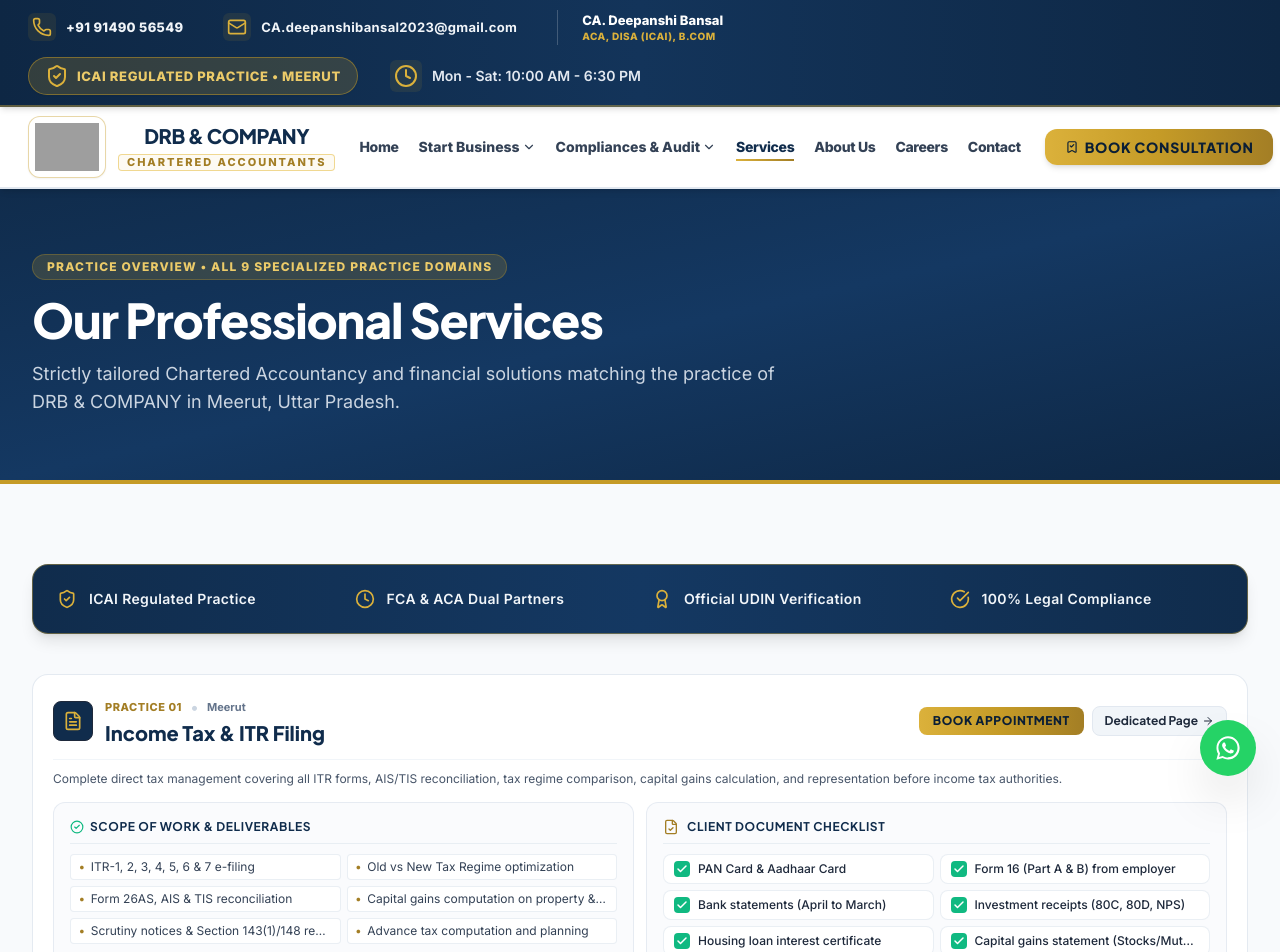
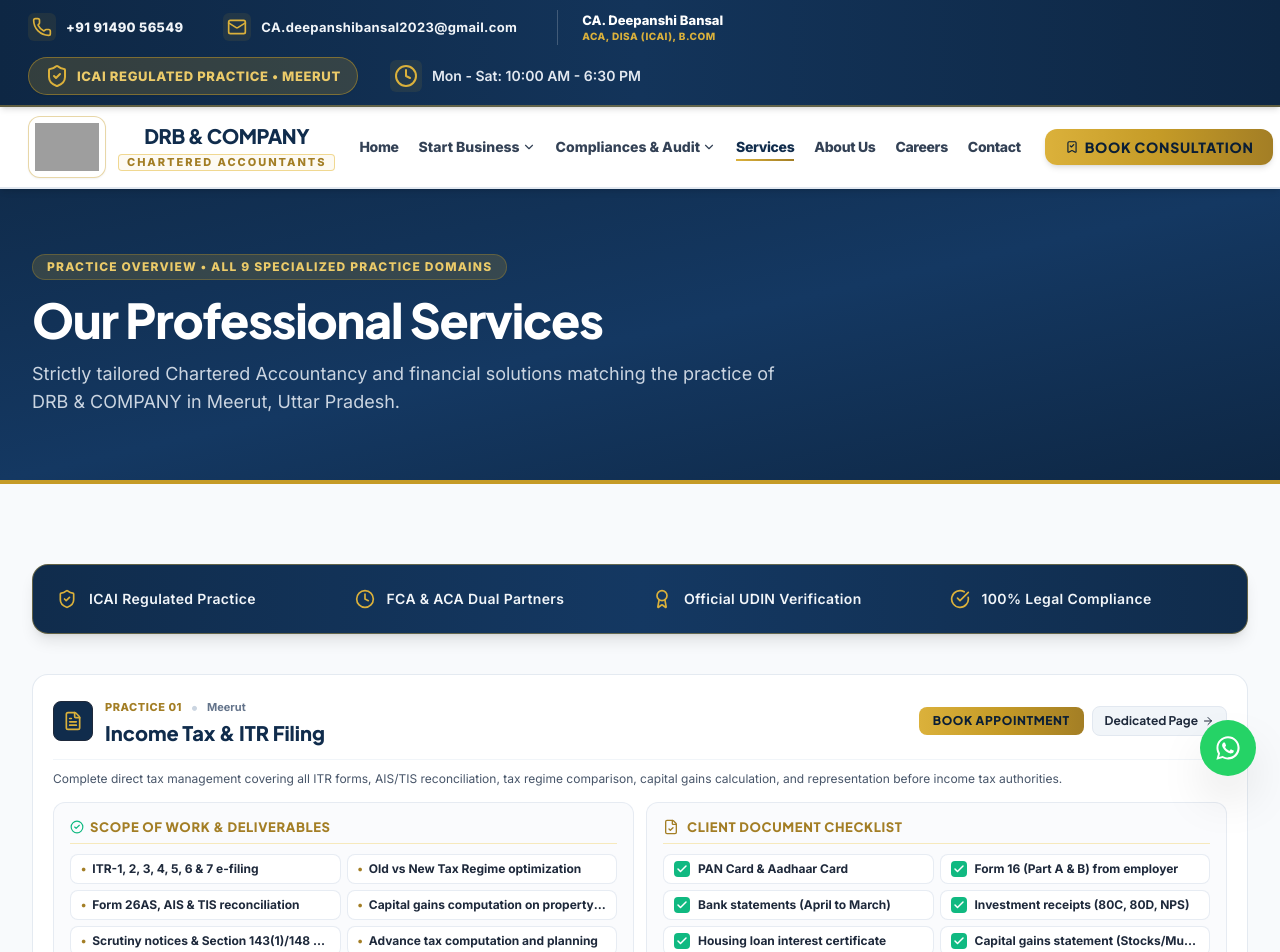
Before and after one commit to 7471ashish/CA-website-final, a React (Vite) app: page /services in a window 1280 px wide. Shown: the top 952 px of the page. Built offline with nearby package versions, Linux system fonts and the light colour scheme; grey boxes are pictures that could not be loaded.

Commit message:
style: apply rich golden headings and bold text contrast to service deliverables and document checklists

```diff
--- a/src/components/common/InteractiveDocumentChecklist.jsx
+++ b/src/components/common/InteractiveDocumentChecklist.jsx
@@ -7,25 +7,25 @@
 }) {
   return (
     <div className="bg-slate-50/70 border border-slate-200/80 rounded-xl p-3 sm:p-4 shadow-xs">
-      {/* Header */}
-      <div className="flex items-center gap-2 pb-2 border-b border-slate-200/70 mb-2.5">
+      {/* Header with Golden Text */}
+      <div className="flex items-center gap-2 pb-2 border-b border-gold-200/70 mb-2.5">
         <FileCheck className="w-4 h-4 text-gold-600 shrink-0" />
-        <h4 className="font-heading text-xs font-bold text-[#102c4c] uppercase tracking-wider">
+        <h4 className="font-heading text-xs sm:text-[13px] font-black text-gold-600 uppercase tracking-wider">
           Client Document Checklist
         </h4>
       </div>
 
-      {/* Ultra-Compact Document Items Grid */}
+      {/* Ultra-Compact Document Items Grid with Bold Text */}
       <div className="grid grid-cols-1 sm:grid-cols-2 gap-1.5">
         {documents.map((doc, idx) => (
           <div
             key={idx}
-            className="flex items-center gap-2 p-1.5 px-2.5 rounded-lg bg-white border border-slate-200/70 shadow-2xs hover:border-emerald-300 transition-colors"
+            className="flex items-center gap-2 p-1.5 px-2.5 rounded-lg bg-white border border-slate-200/80 shadow-2xs hover:border-emerald-400 transition-colors"
           >
-            <div className="w-4 h-4 rounded bg-emerald-500 text-white flex items-center justify-center shrink-0">
+            <div className="w-4 h-4 rounded bg-emerald-500 text-white flex items-center justify-center shrink-0 shadow-2xs">
               <Check className="w-3 h-3 stroke-[3]" />
             </div>
-            <span className="text-[11px] sm:text-xs font-medium text-slate-800 leading-snug truncate" title={doc}>
+            <span className="text-[11px] sm:text-xs font-bold text-slate-800 leading-snug truncate" title={doc}>
               {doc}
             </span>
           </div>
--- a/src/pages/ServicesPage.jsx
+++ b/src/pages/ServicesPage.jsx
@@ -106,14 +106,14 @@
                     {/* Deliverables (Compact 2-Column Grid) */}
                     <div className="bg-slate-50/70 border border-slate-200/80 rounded-xl p-3 sm:p-4 shadow-2xs flex flex-col justify-between">
                       <div>
-                        <h3 className="font-heading text-xs font-bold uppercase tracking-wider text-[#102c4c] pb-2 border-b border-slate-200/70 mb-2.5 flex items-center gap-1.5">
+                        <h3 className="font-heading text-xs sm:text-[13px] font-black uppercase tracking-wider text-gold-600 pb-2 border-b border-gold-200/70 mb-2.5 flex items-center gap-1.5">
                           <CheckCircle2 className="w-3.5 h-3.5 text-emerald-500" />
                           <span>Scope of Work &amp; Deliverables</span>
                         </h3>
                         <div className="grid grid-cols-1 sm:grid-cols-2 gap-1.5">
                           {svc.deliverables.map((deliv, idx) => (
-                            <div key={idx} className="flex items-center gap-1.5 text-[11px] sm:text-xs text-slate-700 p-1 px-2 rounded bg-white border border-slate-200/70">
-                              <span className="text-gold-600 font-bold text-xs">&bull;</span>
+                            <div key={idx} className="flex items-center gap-1.5 text-[11px] sm:text-xs font-bold text-slate-800 p-1.5 px-2.5 rounded-lg bg-white border border-slate-200/80 shadow-2xs hover:border-gold-300 transition-colors">
+                              <span className="text-gold-600 font-black text-xs">&bull;</span>
                               <span className="truncate" title={deliv}>{deliv}</span>
                             </div>
                           ))}
```
